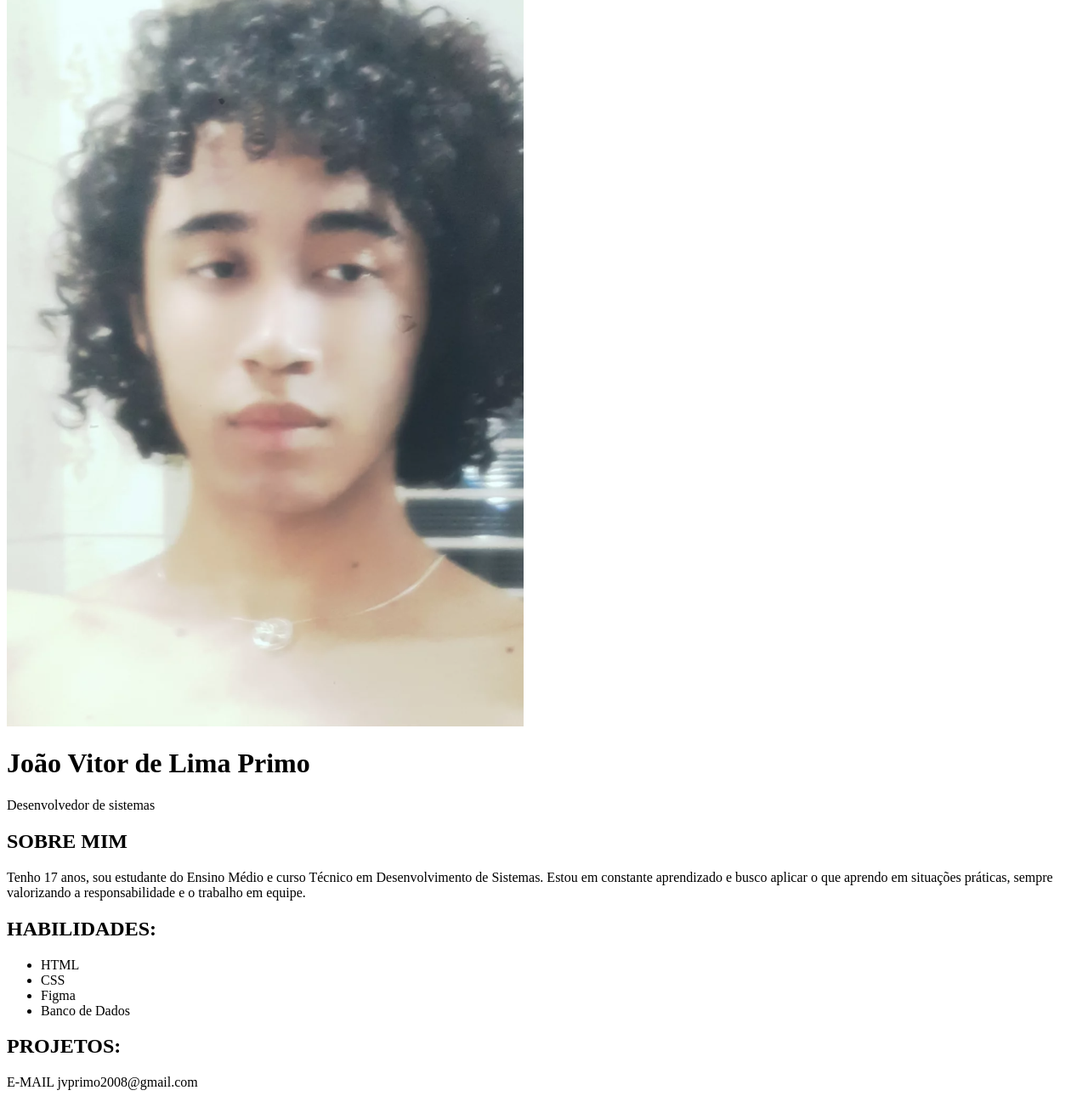
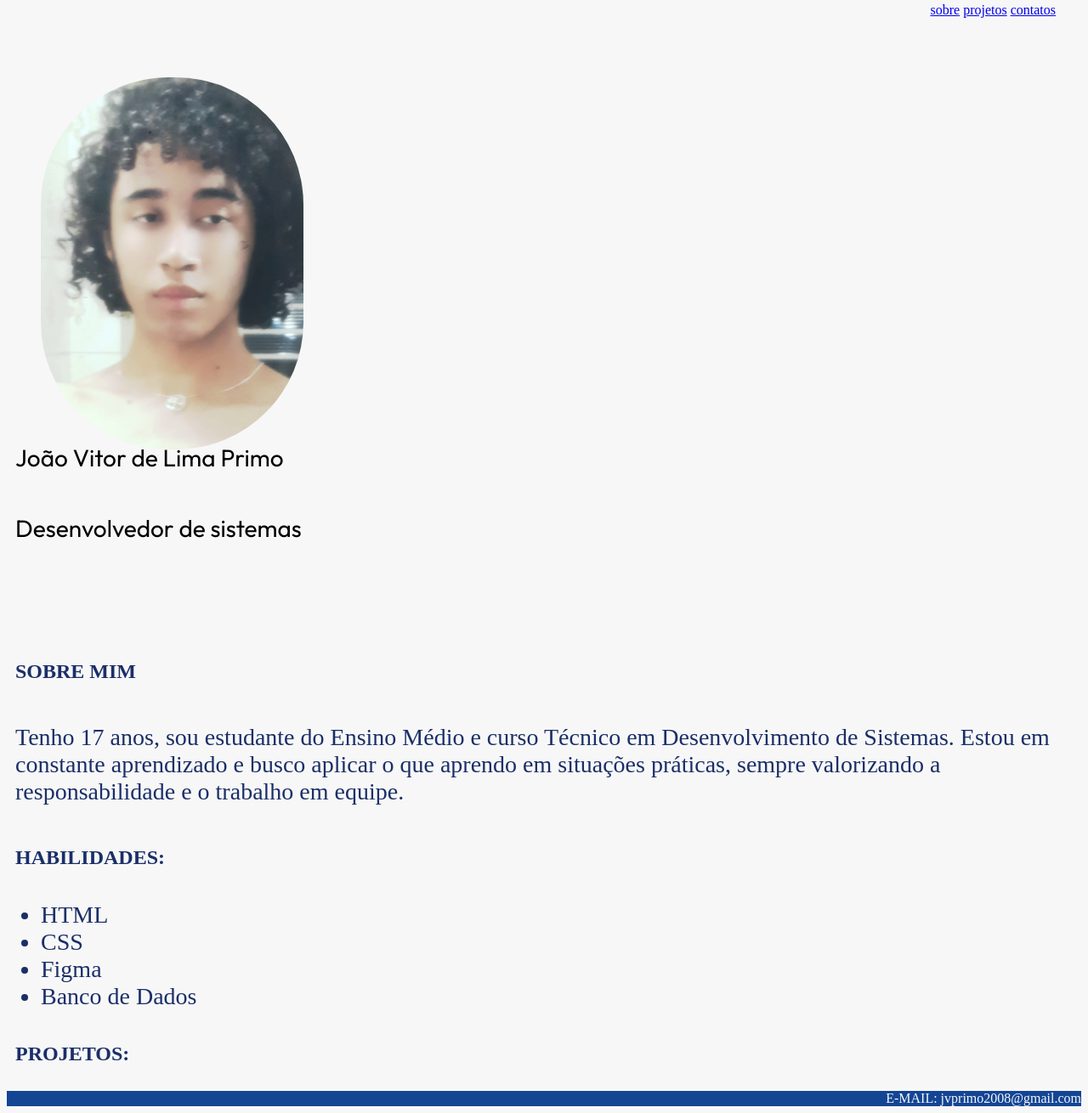
Before and after one commit to JoaoPrimo7/portifolio, a plain HTML site: page index.html in a window 1280 px wide. Shown: the part 35-1345 px from the top of the page at 85% size. Drawn offline with Linux system fonts and the light colour scheme.

Commit message:
portifolio ORIGINAL

```diff
--- a/index.html
+++ b/index.html
@@ -5,6 +5,9 @@
     <meta name="viewport" content="width=device-width, initial-scale=1.0">
     <title>Document</title>
     <link rel="stylesheet" href="style.css">
+    <link rel="preconnect" href="https://fonts.googleapis.com">
+<link rel="preconnect" href="https://fonts.gstatic.com" crossorigin>
+<link href="https://fonts.googleapis.com/css2?family=Outfit:wght@100..900&display=swap" rel="stylesheet">
 </head>
 <body>
      <header>
@@ -14,18 +17,22 @@
     <a href="#contatos">contatos</a>
     </div>
   </header>
-      <img src="img/Instagram João Primo.png" alt="Foto João Primo">
-      <h1>João Vitor de Lima Primo</h1>
+
+  <section class="comeco">
+      <img src="img/Instagram João Primo.png" alt="João Primo">
+      <p>João Vitor de Lima Primo</p>
       <p>Desenvolvedor de sistemas</p>
-    </div>
-    <div>
-        <h2>
+      </section>
+
+
+      <section class="segundaParte">
+        <h1>
             SOBRE MIM
-        </h2>
+        </h1>
         <P>Tenho 17 anos, sou estudante do Ensino Médio e curso Técnico em Desenvolvimento de Sistemas.
  Estou em constante aprendizado e busco aplicar o que aprendo em situações práticas,
 sempre valorizando a responsabilidade e o trabalho em equipe.</P>
-    </div>
+ </section>
       <h2>HABILIDADES:</h2>
         <ul>
           <li>HTML</li>
@@ -34,7 +41,7 @@
           <li>Banco de Dados</li>
         </ul>
         <h2>PROJETOS:</h2>
-        <footer>E-MAIL
+        <footer>E-MAIL:
 jvprimo2008@gmail.com</footer>
 </body>
 </html>
--- a/style.css
+++ b/style.css
@@ -0,0 +1,57 @@
+
+header{
+  display: flex;
+  justify-content: flex-end;
+  padding: 30px;
+
+
+ }
+  img{
+  width: 309px;
+  height: 438px;
+  padding: 40px;
+  border-radius: 190px;
+}
+
+body{
+  background-color: #f7f7f7;
+  color: #1a2f68;
+}
+h1{
+    display: flex;
+    justify-content: flex-start;
+    padding: 10px;
+}
+
+h2{
+    display: flex;
+    justify-content: flex-start;
+    padding: 10px;
+
+}
+ .comeco p{
+
+    justify-content: flex-start;
+    padding: 10px;
+    font-family: 'Outfit';
+    color: #000000;
+    font-size: 28px;
+    position: relative;
+    top: -90px;
+}
+
+footer{
+    background-color: rgb(19, 69, 149);
+    color: #f7f7f7;
+    display: flex;
+  justify-content: flex-end;
+}
+
+.segundaParte p{
+    font-size: 28px;
+    padding: 10px;
+}
+
+ul{
+    font-size: 28px;
+}
```
